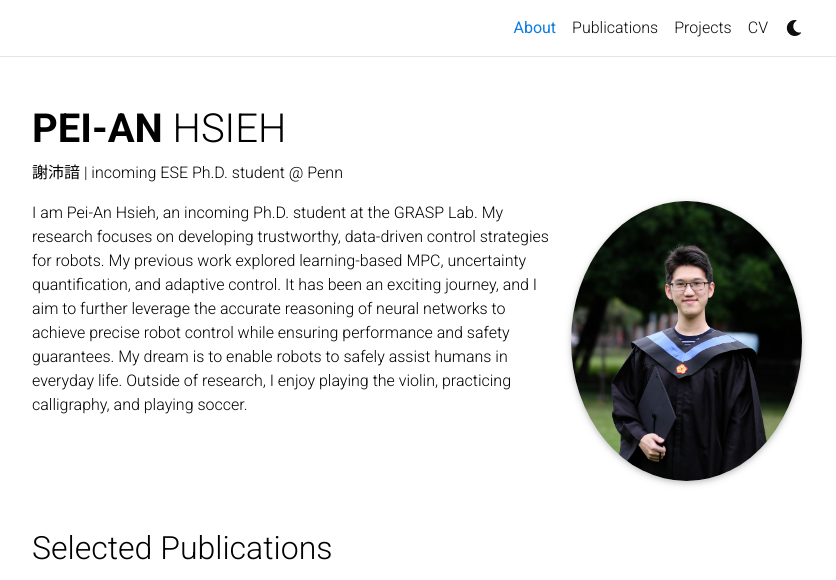
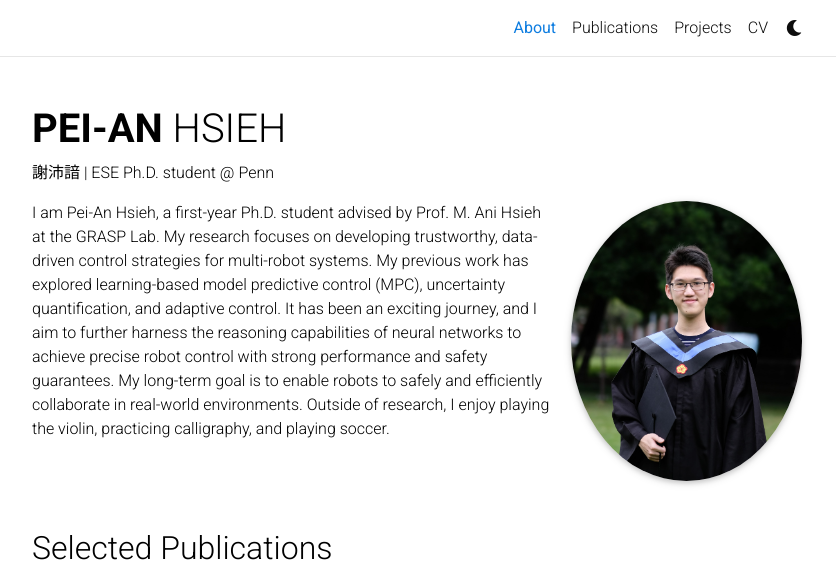
Before and after one commit to pei06/pei06.github.io, a Jekyll site: the page built from _pages/about.md, in a window 1280 px wide, cut to the strip 0-580 px from the top of the page. Shown: the whole strip, without its empty margins (223-1059 px from the left). Built offline with Jekyll 4.4.1, drawn with Linux system fonts in a browser that asks for light colours; comment, search, counter and statistics services are not loaded; a style sheet for code colours, icons or effects is not loaded.

Commit message:
edit about

```diff
--- a/_pages/about.md
+++ b/_pages/about.md
@@ -3,7 +3,7 @@ layout: about
 title: About
 permalink: /
 #subtitle: <a href='#'>Affiliations</a>. Address. Contacts. Moto. Etc.
-subtitle: 謝沛諳 | incoming ESE Ph.D. student @ Penn
+subtitle: 謝沛諳 | ESE Ph.D. student @ Penn
 
 profile:
   align: right
@@ -17,4 +17,4 @@ selected_papers: true # includes a list of papers marked as "selected={true}"
 social: true  # includes social icons at the bottom of the page
 ---
 
-I am Pei-An Hsieh, an incoming Ph.D. student at the GRASP Lab. My research focuses on developing trustworthy, data-driven control strategies for robots. My previous work explored learning-based MPC, uncertainty quantification, and adaptive control. It has been an exciting journey, and I aim to further leverage the accurate reasoning of neural networks to achieve precise robot control while ensuring performance and safety guarantees. My dream is to enable robots to safely assist humans in everyday life. Outside of research, I enjoy playing the violin, practicing calligraphy, and playing soccer.
+I am Pei-An Hsieh, a first-year Ph.D. student advised by Prof. M. Ani Hsieh at the GRASP Lab. My research focuses on developing trustworthy, data-driven control strategies for multi-robot systems. My previous work has explored learning-based model predictive control (MPC), uncertainty quantification, and adaptive control. It has been an exciting journey, and I aim to further harness the reasoning capabilities of neural networks to achieve precise robot control with strong performance and safety guarantees. My long-term goal is to enable robots to safely and efficiently collaborate in real-world environments. Outside of research, I enjoy playing the violin, practicing calligraphy, and playing soccer.
```
